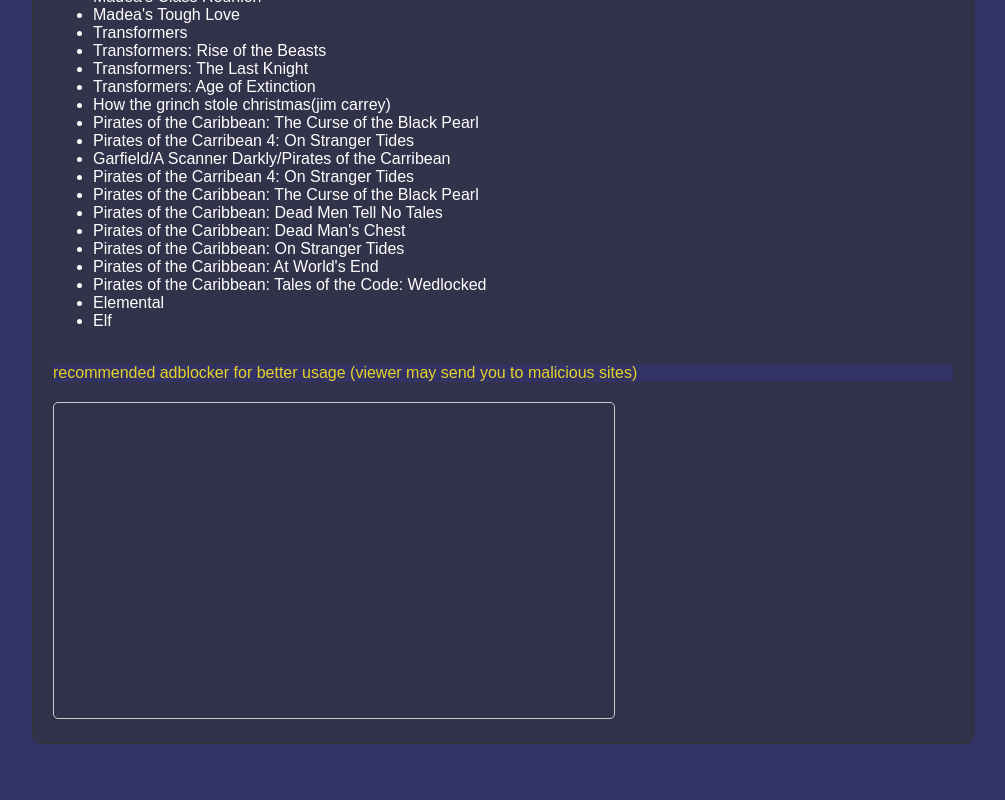
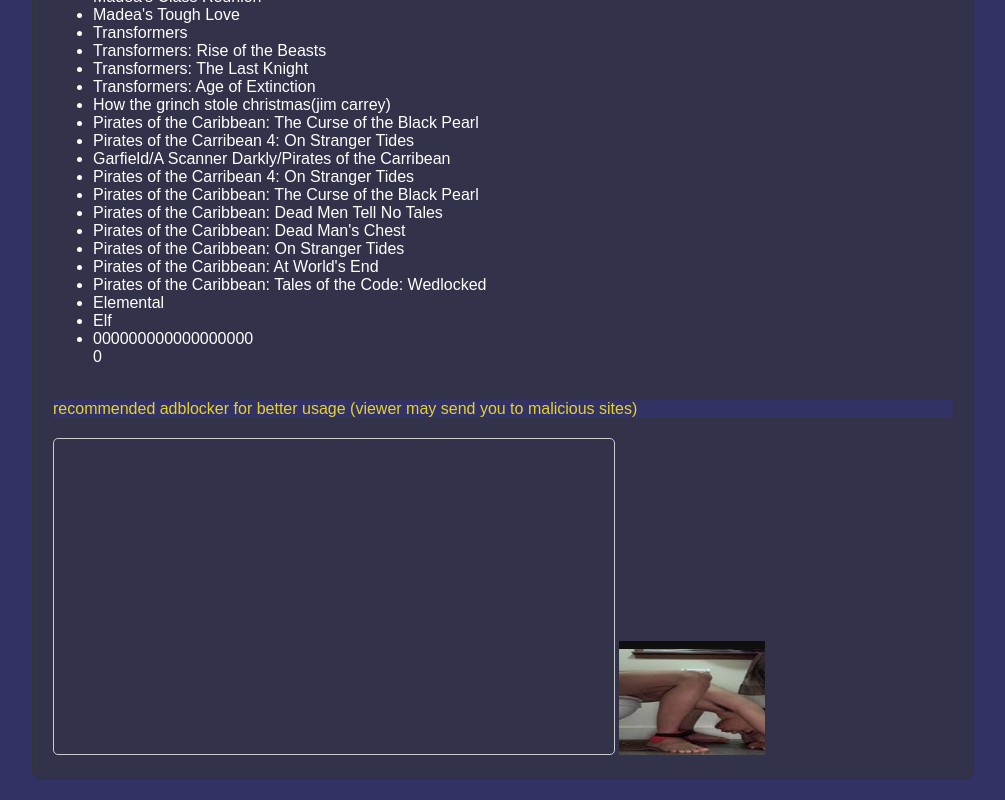
Before and after one commit to Hawkking-cloud/hwkgweb, a plain HTML site: page movies.html in a window 1280 px wide. Shown: the part 952-1752 px from the top of the page, without its empty margins (137-1142 px from the left). Before the commit the page ends 1716 px from the top, so only its background shows below. Drawn offline with Linux system fonts and the light colour scheme.

Commit message:
new file:   man.png 	modified:   movies.html

```diff
--- a/movies.html
+++ b/movies.html
@@ -84,8 +84,8 @@
         <li data-value="tt2092452">Pirates of the Caribbean: Tales of the Code: Wedlocked</li>
         <li data-value="tt15789038">Elemental</li>
         <li data-value="tt0319343">Elf</li>
-
-
+        <li data-value="000000000000000000">000000000000000000</li>
+    0
     </ul>
 
     <div id="movieButtons"></div>
@@ -94,7 +94,7 @@
     <p class="highlight">recommended adblocker for better usage (viewer may send you to malicious sites)</p>
 
     <iframe id="iframe" width="560" height="315" src="" frameborder="0" allowfullscreen></iframe>
-
+    <img src="man.png"></img>
     <script>
         function searchMovies() {
             var searchTerm = document.getElementById("movieSearch").value.toLowerCase();
@@ -105,6 +105,9 @@
 
             for (var i = 0; i < movies.length; i++) {
                 var movieName = movies[i].innerText;
+                if(!movieName.startsWith('0')){
+
+
                 var imdbId = movies[i].getAttribute("data-imdb");
 
                 if (movieName.toLowerCase().includes(searchTerm)) {
@@ -126,6 +129,7 @@
                     movies[i].style.display = "none";
                 }
             }
+            }
         }
 
         function setMovie(imdbId) {
```
Also changed, not shown: man.png (added).
